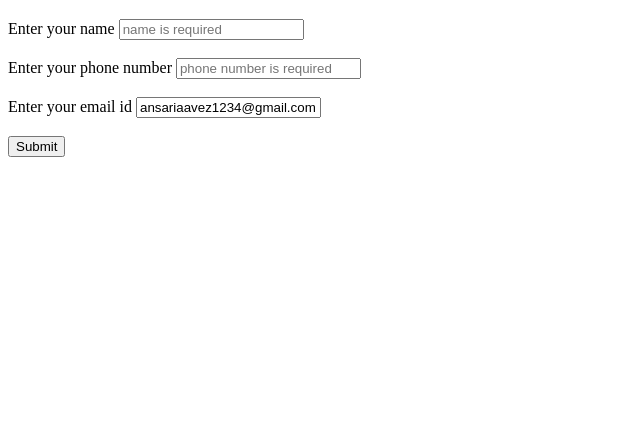
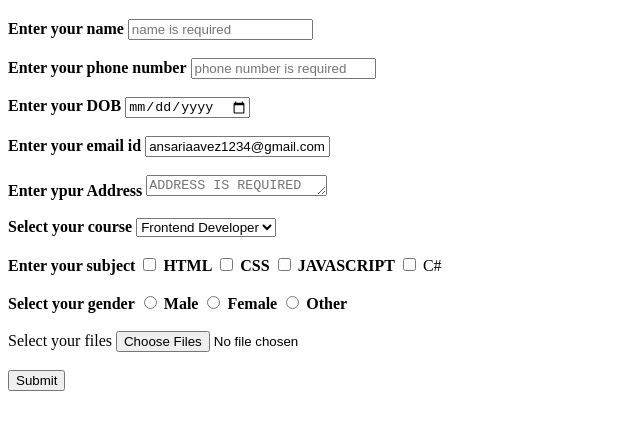
Before and after one commit to avez07/Landing-page-using-html, a plain HTML site: page index.html in a window 1280 px wide. Shown: the part 61-490 px from the top of the page, without its empty margins (0-640 px from the left). Drawn offline with Linux system fonts and the light colour scheme.

Commit message:
project updated 5nov

```diff
--- a/index.html
+++ b/index.html
@@ -7,16 +7,49 @@
     <title>Document</title>
 </head>
 <body>
-    <h1>LOGIN  FORM</h1>
+    <h1>LOGIN FORM</h1>
     <form type="summit" method="post" action="Second.html">
-        <label>Enter your name </label>
+        <label><b>Enter your name</b> </label>
         <input type="text" name="name" class="name" id="fname" placeholder="name is required" required></input><br/><br/>
-        <label>Enter your phone number </label>
+        <label><b>Enter your phone number</b> </label>
         <input type="number" name="phone" class="phone" id="fphone" placeholder="phone number is required" required></input><br/><br/>
-        <label>Enter your email id  </label>
+        <label><b>Enter your DOB</b></label>
+       <input type="date" id="date" name="date"></input><br/><br/>
+
+        <label><b>Enter your email id </b> </label>
         <input type="email" name="email" class="email" id="femail" value="ansariaavez1234@gmail.com" readonly></input><br/><br/>
+        <label><b>Enter ypur Address</b></label>
+        <textarea id="add" name="add" rows="1" cols="20" placeholder="ADDRESS IS REQUIRED" required></textarea>
+        <br/><br/>
+        <label><b>Select your course</b></label>
+        <select class="drop">
+            <option value="frontend">Frontend Developer</option>
+            <option value="backend">Backend Developer</option>
+            <option value="fullstake">Fullstake Developer</option>
+        </select>
+<br/><br/>
+        <label><b>Enter your subject</b></label>
+        <input type="checkbox" name="subject" id="subject" value="java"></input>
+        <label><b>HTML</b></label>
+        <input type="checkbox" name="subject" id="subject" value="java"></input>
+        <label><b>CSS</b></label>
+        <input type="checkbox" name="subject" id="subject" value="java"></input>
+        <label><b>JAVASCRIPT</b></label>
+         <input type="checkbox" name="subject" id="subject" value="java"></input>
+        <label>C#</b></label>
+        <be/><br/><br/>
+        <label><b>Select your gender</b></label>
+        <input type="radio" name="gender" id="gender" value="male">
+        <label><b>Male</b></label>
+        <input type="radio" name="gender" id="gender" value="female">
+        <label><b>Female</b></label>
+        <input type="radio" name="gender" id="gender" value="other">
+        <label><b>Other</b></label>
+        <br/><br/>
+        <label>Select your files</label>
+        <input type="file" id="sflie" name="sfile" multiple></input>
 
-
+        <br/><br>
         <input type="submit"></input>
     </form>
 
```
Also changed, not shown: Demo.html (+2 -2 lines), Second.html (+1 -1 lines), last.html (+1 -1 lines).
